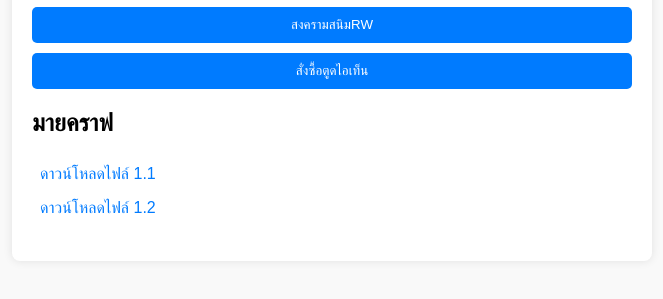
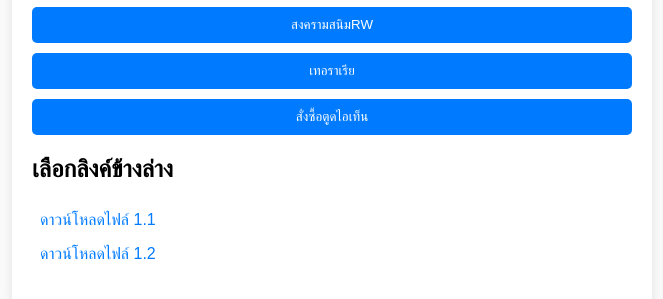
Before and after one commit to ghbkjnl/ghbkjnl.github.io, a plain HTML site: page index.html in a window 1280 px wide. Both pictures are taken after a click on the button "มายคราฟ". Shown: the part 159-458 px from the top of the page, without its empty margins (308-971 px from the left). Drawn offline with Linux system fonts and the light colour scheme.

Commit message:
Update index.html

```diff
--- a/index.html
+++ b/index.html
@@ -70,11 +70,12 @@
         <div class="menu">
             <button onclick="showDownloads('section1')">มายคราฟ</button>
             <button onclick="showDownloads('section2')">สงครามสนิมRW</button>
-            <button onclick="showDownloads('section3')">สั่งซื้อตูดไอเท็น</button>
+            <button onclick="showDownloads('section3')">เทอราเรีย</button>
+            <button onclick="showDownloads('section4')">สั่งซื้อตูดไอเท็น</button>
         </div>
 
         <div id="section1" class="download-section">
-            <h2>มายคราฟ</h2>
+            <h2>เลือกลิงค์ข้างล่าง</h2>
             <ul class="download-list">
                 <li><a href="link-to-your-file1" download>ดาวน์โหลดไฟล์ 1.1</a></li>
                 <li><a href="link-to-your-file2" download>ดาวน์โหลดไฟล์ 1.2</a></li>
@@ -82,7 +83,7 @@
         </div>
 
         <div id="section2" class="download-section">
-            <h2>สงครามสนิมRW</h2>
+            <h2>เลือกลิงค์ข้างล่าง</h2>
             <ul class="download-list">
                 <li><a href="link-to-your-file3" download>ดาวน์โหลดไฟล์ 2.1</a></li>
                 <li><a href="link-to-your-file4" download>ดาวน์โหลดไฟล์ 2.2</a></li>
@@ -90,11 +91,15 @@
         </div>
 
         <div id="section3" class="download-section">
-            <h2>สั่งซื้อตูดไอเท็น</h2>
+            <h2>เลือกลิงค์ข้างล่าง</h2>
             <ul class="download-list">
                 <li><a href="link-to-your-file5" download>ดาวน์โหลดไฟล์ 3.1</a></li>
                 <li><a href="link-to-your-file6" download>ดาวน์โหลดไฟล์ 3.2</a></li>
             </ul>
+        </div>
+
+        <div id="section4" class="download-section">
+            <h2>ตูดหมด</h2>
         </div>
     </div>
 
```
